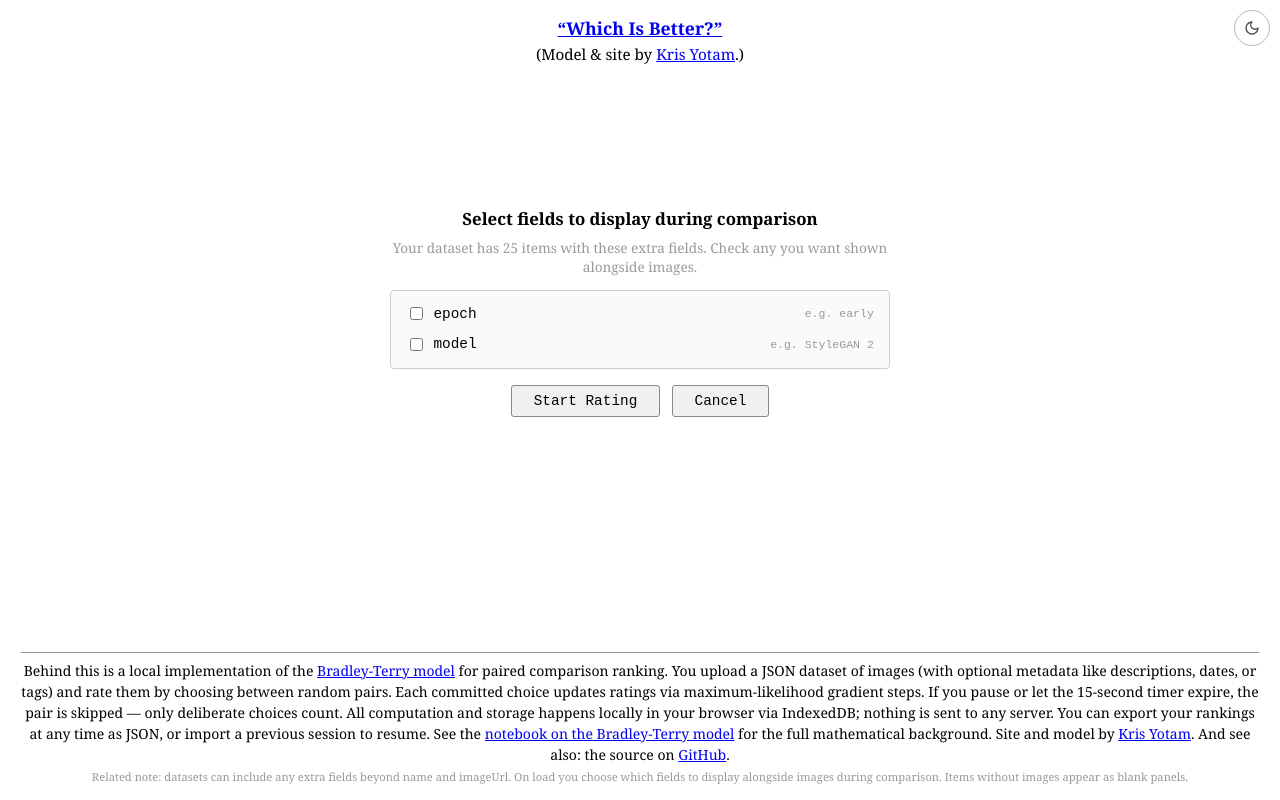
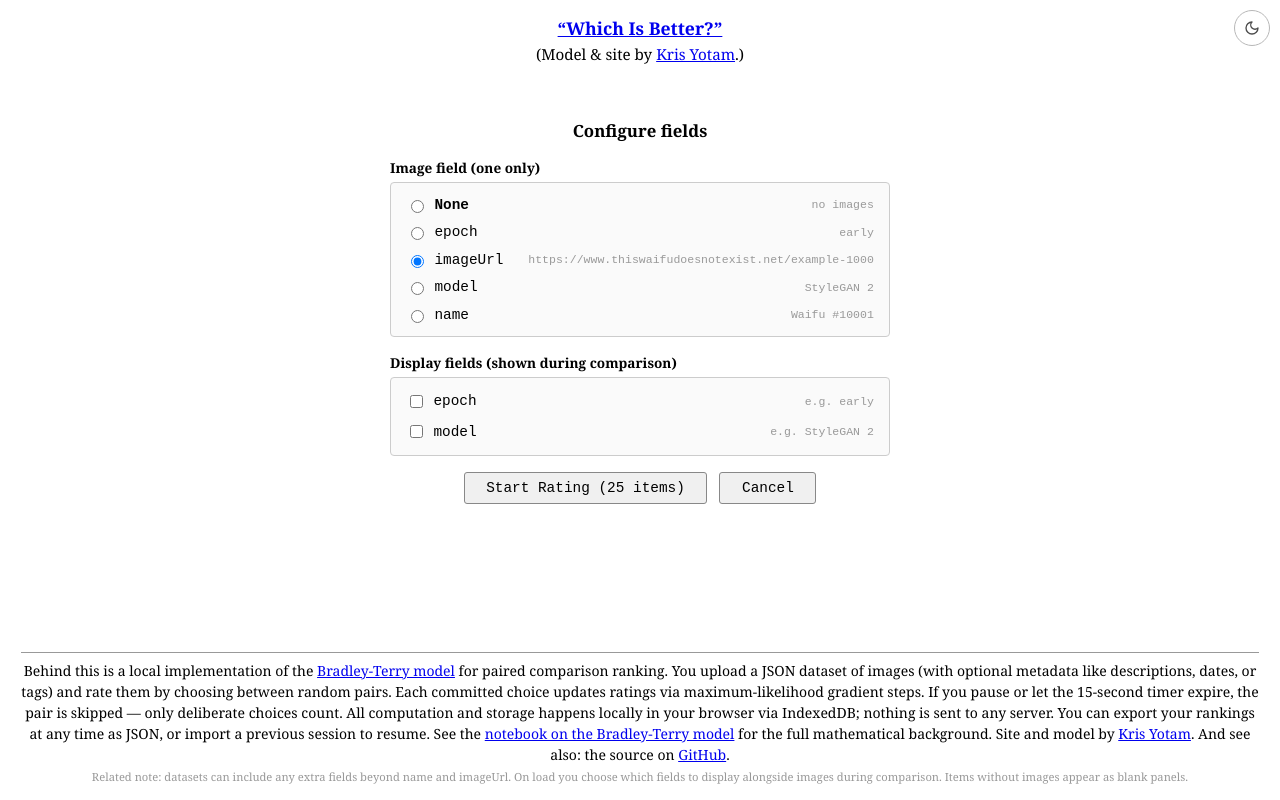
Before and after one commit to krisyotam/whichisbetter, a Next.js app: page / in a window 1280 px wide. Both pictures are taken after a click on the button "Load sample dataset (25 AI anime faces)". Built offline with nearby package versions, Linux system fonts and the light colour scheme.

Commit message:
Let user choose which field is the image field
On the field configuration screen, a radio group lets you pick
which column contains image URLs (or none). Auto-detects common
names like imageUrl, src, img, cover, thumbnail. Display field
checkboxes exclude the selected image field.

```diff
--- a/app/components/UploadBox.tsx
+++ b/app/components/UploadBox.tsx
@@ -2,7 +2,6 @@
 
 import { useRef, useState } from 'react';
 import type { Item } from '@/lib/bradley-terry';
-import { detectMetaKeys } from '@/lib/bradley-terry';
 import type { Database } from 'sql.js';
 import type { queryTable as QueryTableFn } from '@/lib/sqlite';
 import { saveMeta } from '@/lib/db';
@@ -40,46 +39,82 @@ const SAMPLE_DATASET = [
   { name: 'Waifu #10025', imageUrl: 'https://www.thiswaifudoesnotexist.net/example-10025.jpg', model: 'StyleGAN 2', epoch: 'early' },
 ];
 
+const RESERVED_KEYS = new Set(['id', 'ID', 'Id', 'rowid', 'ROWID', '_id']);
+const IMAGE_FIELD_HINTS = ['imageUrl', 'imageurl', 'image_url', 'img', 'src', 'cover', 'thumbnail', 'photo', 'picture', 'avatar', 'image'];
+const NONE_IMAGE = '__none__';
+
 function detectIdColumn(rows: Record<string, unknown>[]): string {
   if (!rows.length) return 'id';
   const keys = Object.keys(rows[0]);
   for (const candidate of ['id', 'ID', 'Id', 'rowid', 'ROWID', '_id']) {
     if (keys.includes(candidate)) return candidate;
   }
-  return keys[0]; // fallback to first column
+  return keys[0];
 }
 
-function parseEntries(raw: Record<string, unknown>[]): { items: Item[]; metaKeys: string[] } {
-  const metaKeys = detectMetaKeys(raw);
-  const items: Item[] = raw.map((e, i) => {
+function getAllKeys(rows: Record<string, unknown>[]): string[] {
+  const keys = new Set<string>();
+  for (const row of rows) {
+    for (const key of Object.keys(row)) {
+      keys.add(key);
+    }
+  }
+  return [...keys].sort();
+}
+
+function guessImageField(keys: string[]): string {
+  for (const hint of IMAGE_FIELD_HINTS) {
+    const match = keys.find((k) => k.toLowerCase() === hint.toLowerCase());
+    if (match) return match;
+  }
+  return NONE_IMAGE;
+}
+
+function guessNameField(keys: string[]): string {
+  for (const hint of ['name', 'title', 'label', 'Name', 'Title']) {
+    if (keys.includes(hint)) return hint;
+  }
+  return '';
+}
+
+function buildItems(
+  raw: Record<string, unknown>[],
+  imageField: string | null,
+  displayFields: string[]
+): Item[] {
+  const nameField = guessNameField(Object.keys(raw[0] || {}));
+  return raw.map((e, i) => {
     const meta: Record<string, string | number | boolean> = {};
-    for (const key of metaKeys) {
+    for (const key of displayFields) {
       const val = e[key];
       if (val !== undefined && val !== null && (typeof val === 'string' || typeof val === 'number' || typeof val === 'boolean')) {
         meta[key] = val;
       }
     }
+
+    const idVal = e.id ?? e.ID ?? e.Id ?? e.rowid ?? e.ROWID ?? e._id;
+
     return {
-      id: (e.id as string) || `item-${i}-${Date.now()}`,
-      name: (e.name as string) || `Item ${i + 1}`,
-      imageUrl: (e.imageUrl as string) || undefined,
+      id: idVal != null ? String(idVal) : `item-${i}-${Date.now()}`,
+      name: nameField ? String(e[nameField] ?? `Item ${i + 1}`) : `Item ${i + 1}`,
+      imageUrl: imageField && imageField !== NONE_IMAGE ? (String(e[imageField] ?? '') || undefined) : undefined,
       rating: 0,
       comparisons: 0,
       wins: 0,
       meta,
     };
   });
-  return { items, metaKeys };
 }
 
 type Step =
   | { type: 'upload' }
   | { type: 'table'; db: Database; tables: string[]; rowCounts: Record<string, number>; buffer: ArrayBuffer }
-  | { type: 'fields'; items: Item[]; metaKeys: string[] };
+  | { type: 'fields'; raw: Record<string, unknown>[]; allKeys: string[] };
 
 export default function UploadBox({ onLoad }: Props) {
   const inputRef = useRef<HTMLInputElement>(null);
   const [step, setStep] = useState<Step>({ type: 'upload' });
+  const [imageField, setImageField] = useState<string>(NONE_IMAGE);
   const [selectedFields, setSelectedFields] = useState<Set<string>>(new Set());
   const queryTableRef = useRef<typeof QueryTableFn | null>(null);
 
@@ -88,13 +123,20 @@ export default function UploadBox({ onLoad }: Props) {
       alert('Dataset must contain at least 2 items.');
       return;
     }
-    const { items, metaKeys } = parseEntries(raw);
-    if (metaKeys.length === 0) {
+    const allKeys = getAllKeys(raw);
+    const nonReserved = allKeys.filter((k) => !RESERVED_KEYS.has(k));
+
+    if (nonReserved.length === 0) {
+      // No fields at all beyond id — just load directly
+      const items = buildItems(raw, null, []);
       onLoad(items, []);
-    } else {
-      setStep({ type: 'fields', items, metaKeys });
+      return;
+    }
+
+    const guessedImg = guessImageField(nonReserved);
+    setImageField(guessedImg);
     setSelectedFields(new Set());
-    }
+    setStep({ type: 'fields', raw, allKeys: nonReserved });
   };
 
   const handleFile = async (file: File) => {
@@ -120,10 +162,8 @@ export default function UploadBox({ onLoad }: Props) {
       if (tables.length === 1) {
         const rows = queryTable(resolvedDb, tables[0]);
         resolvedDb.close();
-        // Store original DB for re-export
         await saveMeta('sqlite-buffer', new Uint8Array(buffer));
         await saveMeta('sqlite-table', tables[0]);
-        // Detect the id column (first column named 'id', 'rowid', or first column)
         const idCol = detectIdColumn(rows);
         await saveMeta('sqlite-id-column', idCol);
         processEntries(rows);
@@ -155,7 +195,6 @@ export default function UploadBox({ onLoad }: Props) {
     }
     const rows = qt(step.db, table);
     step.db.close();
-    // Store original DB for re-export with paired_rating column
     await saveMeta('sqlite-buffer', new Uint8Array(step.buffer));
     await saveMeta('sqlite-table', table);
     const idCol = detectIdColumn(rows);
@@ -187,7 +226,10 @@ export default function UploadBox({ onLoad }: Props) {
 
   const confirmFields = () => {
     if (step.type !== 'fields') return;
-    onLoad(step.items, [...selectedFields]);
+    const imgField = imageField !== NONE_IMAGE ? imageField : null;
+    const display = [...selectedFields].filter((k) => k !== imageField);
+    const items = buildItems(step.raw, imgField, display);
+    onLoad(items, display);
     setStep({ type: 'upload' });
   };
 
@@ -199,6 +241,11 @@ export default function UploadBox({ onLoad }: Props) {
       return next;
     });
   };
+
+  // Non-image, non-name fields available for display checkboxes
+  const displayableKeys = step.type === 'fields'
+    ? step.allKeys.filter((k) => k !== imageField && !guessNameField(step.allKeys).includes(k))
+    : [];
 
   // Step: Table selection (SQLite)
   if (step.type === 'table') {
@@ -229,18 +276,57 @@ export default function UploadBox({ onLoad }: Props) {
     );
   }
 
-  // Step: Field selection
+  // Step: Field selection (image field + display fields)
   if (step.type === 'fields') {
+    const sampleRow = step.raw[0] || {};
     return (
       <div className="upload-screen">
         <div className="field-selector">
-          <h3>Select fields to display during comparison</h3>
-          <p className="field-hint">
-            Your dataset has {step.items.length} items with these extra fields.
-            Check any you want shown alongside images.
-          </p>
+          <h3>Configure fields</h3>
+
+          <div className="field-section">
+            <p className="field-section-label">Image field (one only)</p>
             <div className="field-list">
-            {step.metaKeys.map((key) => (
+              <label className="field-option">
+                <input
+                  type="radio"
+                  name="image-field"
+                  checked={imageField === NONE_IMAGE}
+                  onChange={() => setImageField(NONE_IMAGE)}
+                />
+                <span className="meta-label">None</span>
+                <span className="field-sample">no images</span>
+              </label>
+              {step.allKeys.map((key) => (
+                <label key={key} className="field-option">
+                  <input
+                    type="radio"
+                    name="image-field"
+                    checked={imageField === key}
+                    onChange={() => {
+                      setImageField(key);
+                      // Remove from display fields if it was checked
+                      setSelectedFields((prev) => {
+                        const next = new Set(prev);
+                        next.delete(key);
+                        return next;
+                      });
+                    }}
+                  />
+                  <span>{key}</span>
+                  <span className="field-sample">
+                    {String(sampleRow[key] ?? '').slice(0, 50)}
+                  </span>
+                </label>
+              ))}
+            </div>
+          </div>
+
+          {displayableKeys.length > 0 && (
+            <div className="field-section">
+              <p className="field-section-label">Display fields (shown during comparison)</p>
+              <div className="field-list">
+                {displayableKeys.map((key) => (
                   <label key={key} className="field-option">
                     <input
                       type="checkbox"
@@ -249,14 +335,17 @@ export default function UploadBox({ onLoad }: Props) {
                     />
                     <span>{key}</span>
                     <span className="field-sample">
-                  e.g. {String(step.items[0]?.meta[key] ?? '—')}
+                      e.g. {String(sampleRow[key] ?? '—').slice(0, 50)}
                     </span>
                   </label>
                 ))}
               </div>
+            </div>
+          )}
+
           <div className="field-actions">
             <button onClick={confirmFields}>
-              Start Rating{selectedFields.size > 0 ? ` (showing ${selectedFields.size} fields)` : ''}
+              Start Rating ({step.raw.length} items)
             </button>
             <button onClick={() => setStep({ type: 'upload' })}>Cancel</button>
           </div>
--- a/app/globals.css
+++ b/app/globals.css
@@ -415,12 +415,25 @@ img {
   margin: 0 0 1em;
 }
 
+.field-section {
+  margin: 1em 0 0;
+}
+
+.field-section-label {
+  font-size: 0.85em;
+  font-weight: bold;
+  text-align: left;
+  margin: 0 0 0.35em;
+}
+
 .field-list {
   text-align: left;
   border: 1px solid var(--upload-border);
   border-radius: 4px;
   padding: 0.5em;
   background: var(--upload-bg);
+  max-height: 220px;
+  overflow-y: auto;
 }
 
 .field-option {
```
Lines whose indentation alone changed are shown as unchanged.
